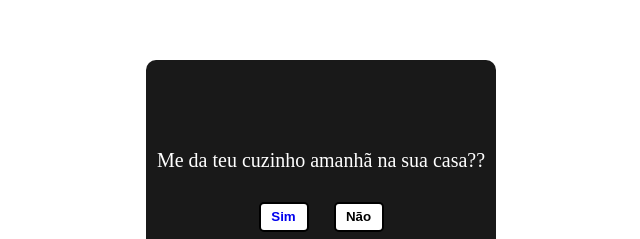
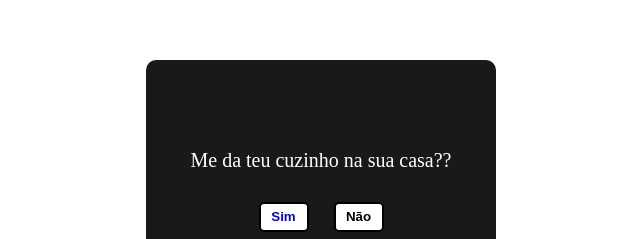
Before and after one commit to Erionaldo/pedidodeczinho, a plain HTML site: page index.html in a window 1280 px wide. Shown: the part 223-462 px from the top of the page, without its empty margins (319-959 px from the left). Drawn offline with Linux system fonts and the light colour scheme.

Commit message:
Update index.html

```diff
--- a/index.html
+++ b/index.html
@@ -50,7 +50,7 @@
 </head>
 <body>
     <div class="box">
-        <p>Me da teu cuzinho amanhã na sua casa??</p>
+        <p>Me da teu cuzinho na sua casa??</p>
         <div class="buttons-container">
             <button><a href="https://www.google.com/search?q=noice&oq=noice&gs_lcrp=EgZjaHJvbWUyBggAEEUYOTIHCAEQABiABDIHCAIQABiABDIHCAMQABiABDIHCAQQABiABDIHCAUQABiABDIJCAYQABgKGIAEMgkIBxAAGAoYgAQyCQgIEAAYChiABDIJCAkQABgKGIAE0gEHOTQxajBqN6gCALACAA&sourceid=chrome&ie=UTF-8#fpstate=ive&vld=cid:c000df66,vid:a8c5wmeOL9o">Sim</a></button>
             <button id="no">Não</button>
```
